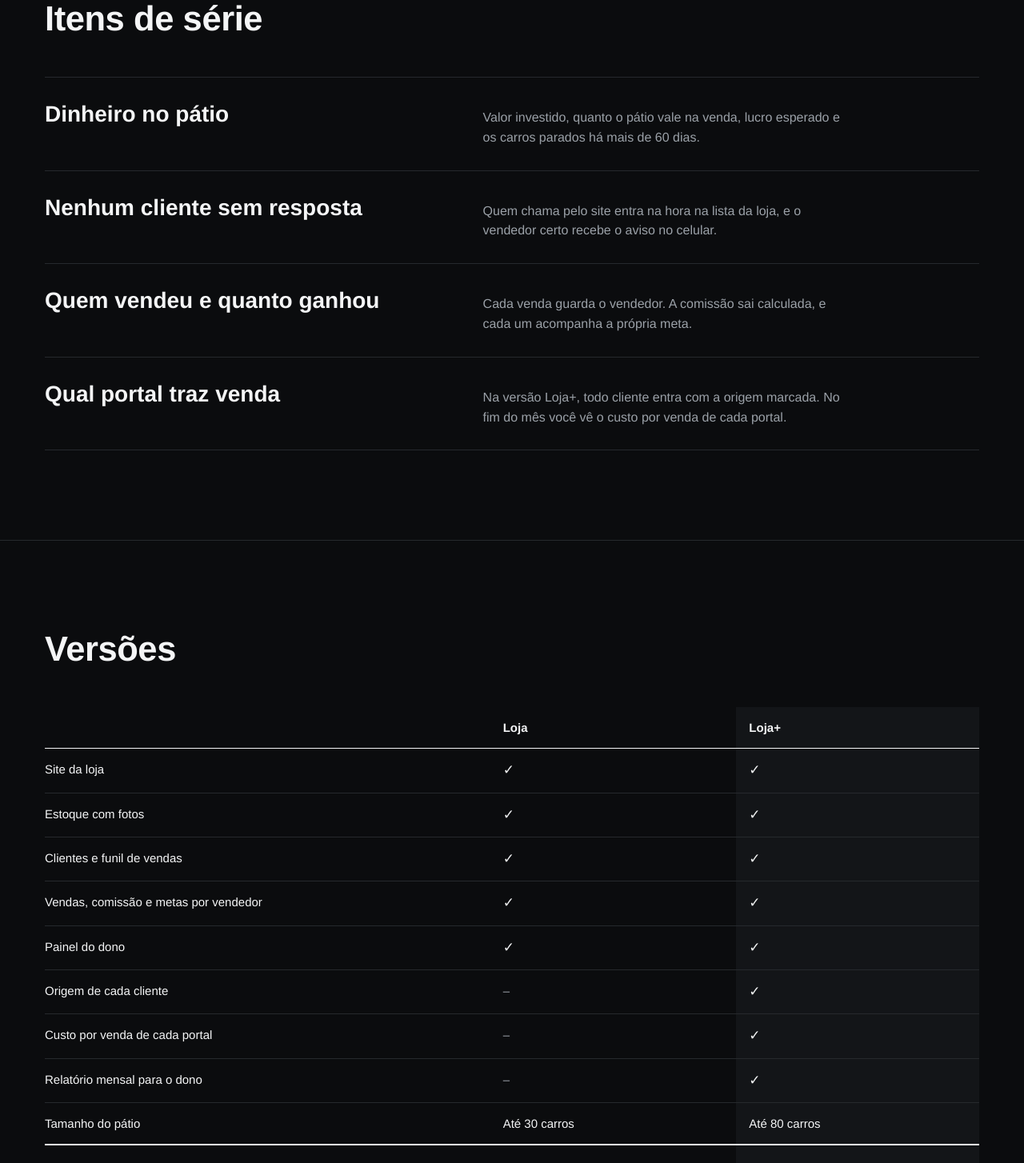
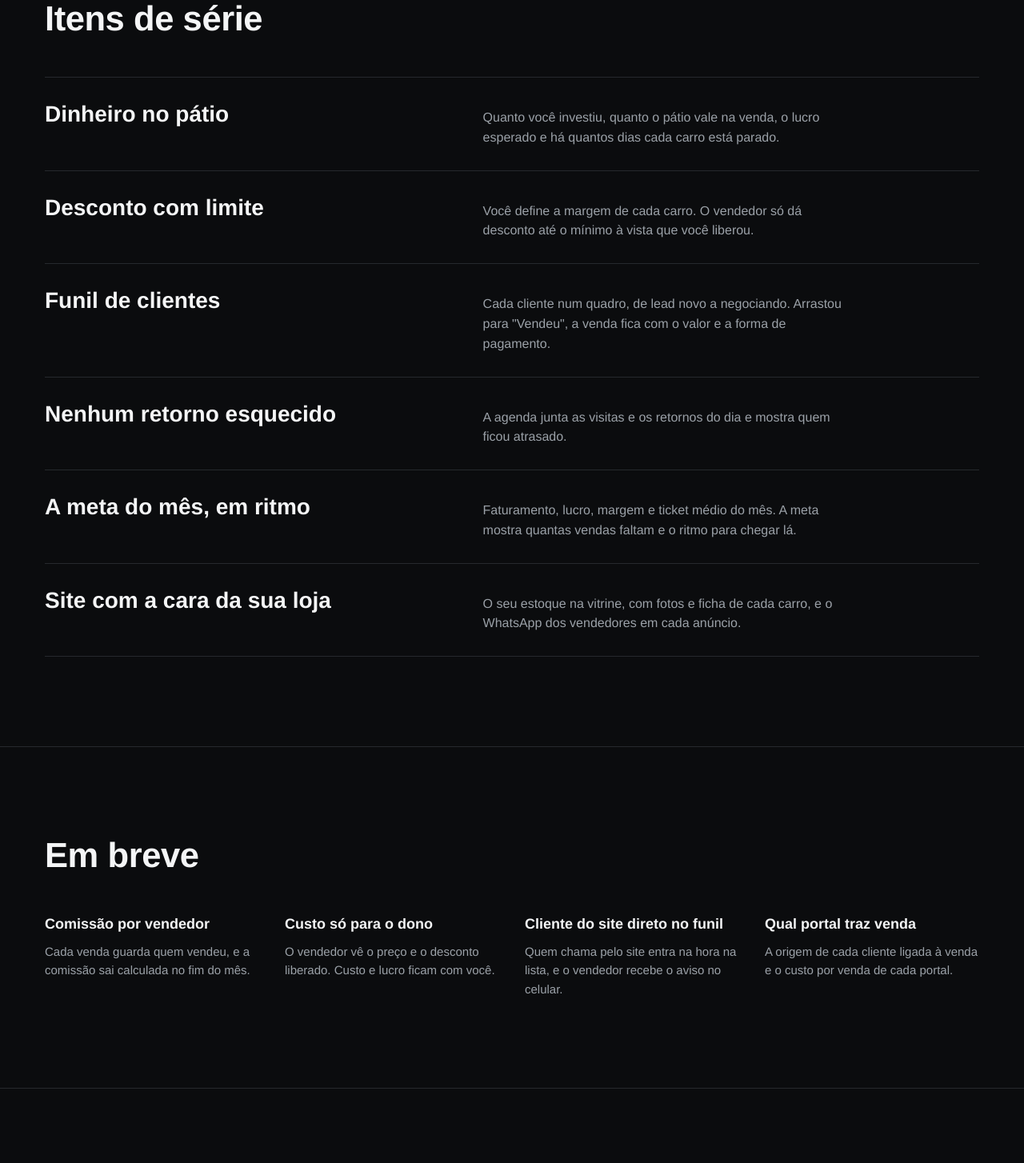
Before and after one commit to cauedev30/demo-autohub-LP, a Next.js app: page / in a window 1280 px wide. Shown: the part 920-2374 px from the top of the page at 80% size. Built offline with nearby package versions, Linux system fonts and the light colour scheme; no server answers.

Commit message:
Textos da landing a partir do painel real e secao Em breve
Itens de serie (6) tirados das telas do painel de gestao; nova secao
Em breve com comissao, custo so para o dono, cliente do site no funil
e qual portal traz venda; tabela de versoes marca o que ainda nao existe.

```diff
--- a/src/app/page.tsx
+++ b/src/app/page.tsx
@@ -1,3 +1,4 @@
+import { EmBreve } from '@/components/EmBreve';
 import { Fechamento } from '@/components/Fechamento';
 import { Hero } from '@/components/Hero';
 import { ItensDeSerie } from '@/components/ItensDeSerie';
@@ -16,6 +17,7 @@ export default function Home() {
         <Hero />
         <Numeros />
         <ItensDeSerie />
+        <EmBreve />
         <Versoes />
         <SemLetraMiuda />
         <Fechamento />
--- /dev/null
+++ b/src/components/EmBreve.tsx
@@ -0,0 +1,25 @@
+import { site } from '@/content/site';
+import secao from './Secao.module.css';
+import styles from './SemLetraMiuda.module.css';
+
+/**
+ * "Em breve": o que ainda está sendo construído no painel, em blocos curtos lado a lado.
+ * Usa o mesmo desenho do "Sem letra miúda" (`.tres`), para a página não ganhar um estilo novo.
+ */
+export function EmBreve() {
+  return (
+    <section className={secao.secao} id="em-breve">
+      <div className="wrap">
+        <h2 className={secao.titulo}>{site.secoes.emBreve}</h2>
+        <ul className={styles.tres}>
+          {site.emBreve.map((item) => (
+            <li key={item.titulo}>
+              <h3>{item.titulo}</h3>
+              <p>{item.texto}</p>
+            </li>
+          ))}
+        </ul>
+      </div>
+    </section>
+  );
+}
--- a/src/components/ItensDeSerie.tsx
+++ b/src/components/ItensDeSerie.tsx
@@ -2,7 +2,7 @@ import { site } from '@/content/site';
 import secao from './Secao.module.css';
 import styles from './ItensDeSerie.module.css';
 
-/** "Itens de série": os quatro itens como linhas grandes com divisória (uma coluna no celular). */
+/** "Itens de série": os itens como linhas grandes com divisória (uma coluna no celular). */
 export function ItensDeSerie() {
   return (
     <section className={secao.secao} id="itens">
--- a/src/content/site.ts
+++ b/src/content/site.ts
@@ -8,7 +8,7 @@ export const site: Site = {
   nome: 'AutoHub',
   tagline: 'Sistema de gestão para revendas de seminovos',
   apoio:
-    'Estoque, clientes, vendas, comissão e metas num só sistema. O dono vê quanto o pátio vale e quanto vai lucrar.',
+    'Estoque, clientes, agenda, vendas e metas num só sistema, com o site da sua loja. O dono vê quanto o pátio vale e quanto vai lucrar.',
 
   nav: [
     { rotulo: 'Itens de série', href: '#itens' },
@@ -61,6 +61,7 @@ export const site: Site = {
   secoes: {
     numeros: 'Em números',
     itens: 'Itens de série',
+    emBreve: 'Em breve',
     versoes: 'Versões',
     semLetraMiuda: 'Sem letra miúda',
   },
@@ -76,22 +77,48 @@ export const site: Site = {
     {
       titulo: 'Dinheiro no pátio',
       texto:
-        'Valor investido, quanto o pátio vale na venda, lucro esperado e os carros parados há mais de 60 dias.',
+        'Quanto você investiu, quanto o pátio vale na venda, o lucro esperado e há quantos dias cada carro está parado.',
     },
     {
-      titulo: 'Nenhum cliente sem resposta',
-      texto:
-        'Quem chama pelo site entra na hora na lista da loja, e o vendedor certo recebe o aviso no celular.',
+      titulo: 'Desconto com limite',
+      texto: 'Você define a margem de cada carro. O vendedor só dá desconto até o mínimo à vista que você liberou.',
     },
     {
-      titulo: 'Quem vendeu e quanto ganhou',
+      titulo: 'Funil de clientes',
       texto:
-        'Cada venda guarda o vendedor. A comissão sai calculada, e cada um acompanha a própria meta.',
+        'Cada cliente num quadro, de lead novo a negociando. Arrastou para "Vendeu", a venda fica com o valor e a forma de pagamento.',
+    },
+    {
+      titulo: 'Nenhum retorno esquecido',
+      texto: 'A agenda junta as visitas e os retornos do dia e mostra quem ficou atrasado.',
+    },
+    {
+      titulo: 'A meta do mês, em ritmo',
+      texto:
+        'Faturamento, lucro, margem e ticket médio do mês. A meta mostra quantas vendas faltam e o ritmo para chegar lá.',
+    },
+    {
+      titulo: 'Site com a cara da sua loja',
+      texto: 'O seu estoque na vitrine, com fotos e ficha de cada carro, e o WhatsApp dos vendedores em cada anúncio.',
+    },
+  ],
+
+  emBreve: [
+    {
+      titulo: 'Comissão por vendedor',
+      texto: 'Cada venda guarda quem vendeu, e a comissão sai calculada no fim do mês.',
+    },
+    {
+      titulo: 'Custo só para o dono',
+      texto: 'O vendedor vê o preço e o desconto liberado. Custo e lucro ficam com você.',
+    },
+    {
+      titulo: 'Cliente do site direto no funil',
+      texto: 'Quem chama pelo site entra na hora na lista, e o vendedor recebe o aviso no celular.',
     },
     {
       titulo: 'Qual portal traz venda',
-      texto:
-        'Na versão Loja+, todo cliente entra com a origem marcada. No fim do mês você vê o custo por venda de cada portal.',
+      texto: 'A origem de cada cliente ligada à venda e o custo por venda de cada portal.',
     },
   ],
 
@@ -103,12 +130,14 @@ export const site: Site = {
     naoIncluido: 'não incluído',
     linhas: [
       { rotulo: 'Site da loja', loja: true, lojaPlus: true },
-      { rotulo: 'Estoque com fotos', loja: true, lojaPlus: true },
-      { rotulo: 'Clientes e funil de vendas', loja: true, lojaPlus: true },
-      { rotulo: 'Vendas, comissão e metas por vendedor', loja: true, lojaPlus: true },
+      { rotulo: 'Estoque com fotos e margem por carro', loja: true, lojaPlus: true },
+      { rotulo: 'Clientes, funil e agenda', loja: true, lojaPlus: true },
+      { rotulo: 'Vendas, relatórios e meta do mês', loja: true, lojaPlus: true },
       { rotulo: 'Painel do dono', loja: true, lojaPlus: true },
-      { rotulo: 'Origem de cada cliente', loja: false, lojaPlus: true },
-      { rotulo: 'Custo por venda de cada portal', loja: false, lojaPlus: true },
+      { rotulo: 'Equipe com dono, gerente e vendedor', loja: true, lojaPlus: true },
+      { rotulo: 'Comissão por vendedor', loja: 'Em breve', lojaPlus: 'Em breve' },
+      { rotulo: 'Origem de cada cliente', loja: false, lojaPlus: 'Em breve' },
+      { rotulo: 'Custo por venda de cada portal', loja: false, lojaPlus: 'Em breve' },
       { rotulo: 'Relatório mensal para o dono', loja: false, lojaPlus: true },
       { rotulo: 'Tamanho do pátio', loja: 'Até 30 carros', lojaPlus: 'Até 80 carros' },
     ],
@@ -122,7 +151,7 @@ export const site: Site = {
 
   semLetraMiuda: [
     { titulo: 'Cancela por mensagem', texto: 'Não tem adesão nem fidelidade.' },
-    { titulo: 'Os dados são seus', texto: 'Você exporta tudo em planilha quando quiser.' },
+    { titulo: 'Os dados são seus', texto: 'Se um dia sair, você leva tudo em planilha.' },
     {
       titulo: 'Quem atende é quem fez',
       texto: 'Implantação na sua loja em um dia e suporte pelo WhatsApp.',
@@ -139,7 +168,7 @@ export const site: Site = {
   seo: {
     titulo: 'AutoHub: sistema de gestão para revendas de seminovos',
     descricao:
-      'Estoque, clientes, vendas, comissão e metas num só sistema. O dono vê quanto o pátio vale e quanto vai lucrar.',
+      'Estoque, clientes, agenda, vendas e metas num só sistema, com o site da sua loja. O dono vê quanto o pátio vale e quanto vai lucrar.',
     nomeSite: 'AutoHub',
     imagemAlt:
       'AutoHub, sistema de gestão para revendas de seminovos, e o painel Loja agora com o dinheiro investido no pátio.',
--- a/src/content/tipos.ts
+++ b/src/content/tipos.ts
@@ -69,6 +69,7 @@ export type Fechamento = { titulo: string; texto: string };
 export type Secoes = {
   numeros: string;
   itens: string;
+  emBreve: string;
   versoes: string;
   semLetraMiuda: string;
 };
@@ -119,6 +120,8 @@ export type Site = {
   secoes: Secoes;
   numeros: Numero[];
   itens: ItemDeSerie[];
+  /** O que ainda está sendo construído: aparece depois dos itens de série, sem data prometida. */
+  emBreve: ItemDeSerie[];
   versoes: Versoes;
   semLetraMiuda: ItemSemLetraMiuda[];
   fechamento: Fechamento;
```
Also changed, not shown: 2 other files (tests, documents, lock files or other folders).
